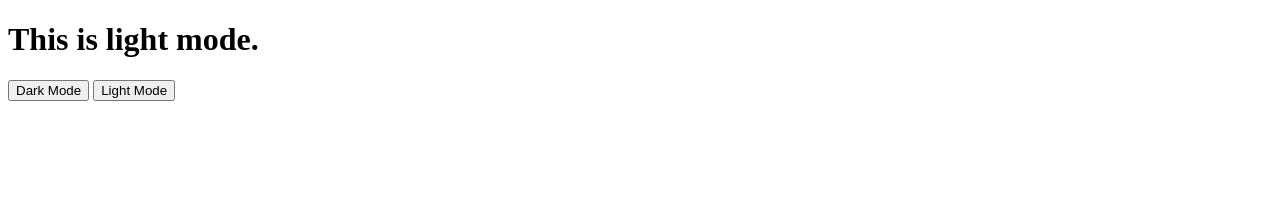
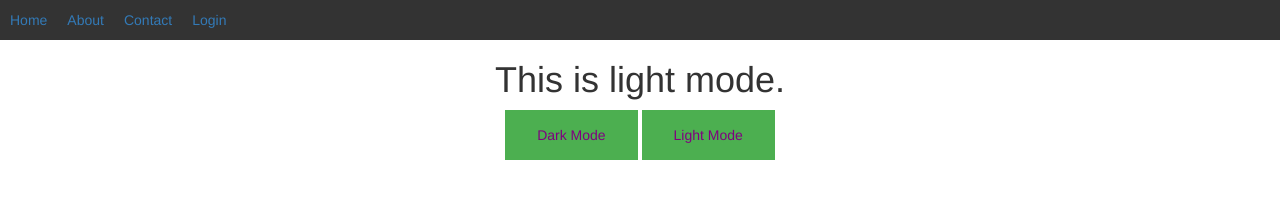
Before and after one commit to leoschmitzqm/PrinceJonaaz, a plain HTML site: page Project 1/index.html in a window 1280 px wide. Drawn offline with nearby package versions, Linux system fonts and the light colour scheme.

Commit message:
adding code

```diff
--- a/Project 1/index.html
+++ b/Project 1/index.html
@@ -1,18 +1,38 @@
 <!DOCTYPE html>
 <html>
+
 
 <head>
 	<meta charset="utf-8">
 	<meta name="viewport" content="width=device-width">
 	<title>Dark Mode</title>
 	<link href="style.css" rel="stylesheet" type="text/css" />
+	<link href="https://fonts.googleapis.com/css?family=Roboto" rel="stylesheet">
+	<link href="https://fonts.googleapis.com/css?family=Roboto+Condensed" rel="stylesheet">
+	<link href="https://fonts.googleapis.com/css?family=Roboto+Slab" rel="stylesheet">
+	<script src="https://ajax.googleapis.com/ajax/libs/jquery/3.2.1/jquery.min.js"></script>
+	<script src="https://maxcdn.bootstrapcdn.com/bootstrap/3.3.7/js/bootstrap.min.js"></script>
+	<link rel="stylesheet" href="https://maxcdn.bootstrapcdn.com/bootstrap/3.3.7/css/bootstrap.min.css">
 </head>
 
 <body id="body">
+	<nav>
+		<div class="nav-wrapper">
+			<a href="index.html"></a>
+			<ul id="nav-mobile" class="navi">
+				<li><a href="index.html">Home</a></li>
+				<li><a href="about.html">About</a></li>
+				<li><a href="contact.html">Contact</a></li>
+				<li><a href="login.html">Login</a></li>
+			</ul>
+		</div>
+	</nav>
 	<h1 id="message">This is light mode.</h1>
+	<div>
 	<button id="darkBtn">Dark Mode</button>
 		<button id="lightBtn">Light Mode</button>
+	</div>
     <script src="script.js"></script>
-  </body>
+</body>
 
 </html>
--- a/Project 1/script.js
+++ b/Project 1/script.js
@@ -1,17 +1,12 @@
 darkBtn.addEventListener('click', () => {
-	// check for event fire
 	console.log('Click event has fired!')
-	// change h1 text
 	message.textContent = 'This is dark mode.'
-	// change body background to black
 	body.style.background = 'black'
-	// change body text to chartreuse
 	message.style.color = 'chartreuse'
-
   })
 
   const changeToLight = () => {
-	message.textContent = 'This is Light Mode.'
+	message.textContent = 'This is light mode.'
 	body.style.background = 'white'
 	message.style.color = 'black'
   }
--- a/Project 1/style.css
+++ b/Project 1/style.css
@@ -1,12 +1,61 @@
-.button {
+button {
     background-color: #4CAF50;
     border: none;
     color: white;
     padding: 15px 32px;
-    text-align: center;
+    text-align: right;
     text-decoration: none;
     display: inline-block;
     font-size: 16px;
     margin: 4px 2px;
     cursor: pointer;
+
 }
+
+ul {
+    list-style-type: none;
+    margin: 0;
+    padding: 0;
+    overflow: hidden;
+    background-color: #333;
+    text-align: center;
+
+}
+
+h1 {
+    text-align: center;
+    color: white;
+}
+
+div {
+    text-align: center;
+    color: white;
+}
+
+#darkBtn {
+    color: purple;
+
+}
+
+#lightBtn {
+    color: purple;
+}
+
+.navwrapper {
+    background-color: #333;
+    width: 100%;
+    height: 100%;
+    position: fixed;
+    top: 0;
+    left: 0;
+    z-index: 1;
+    display: block;
+    opacity: 0.9;
+
+}
+
+li {
+    float: left;
+    text-align: center;
+    padding: 10px;
+}
```
Also changed, not shown: CHANGELOG.TXT.
